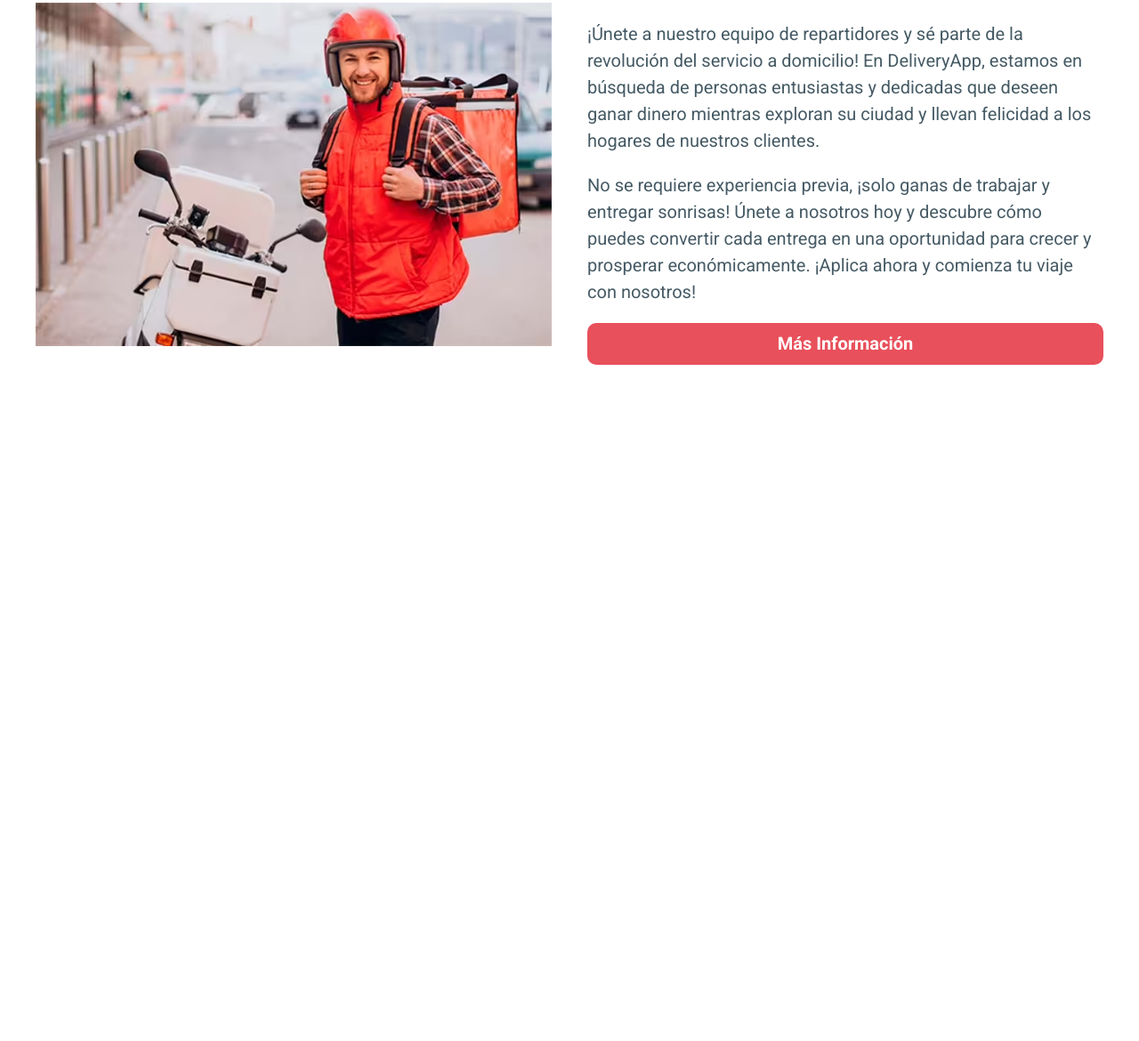
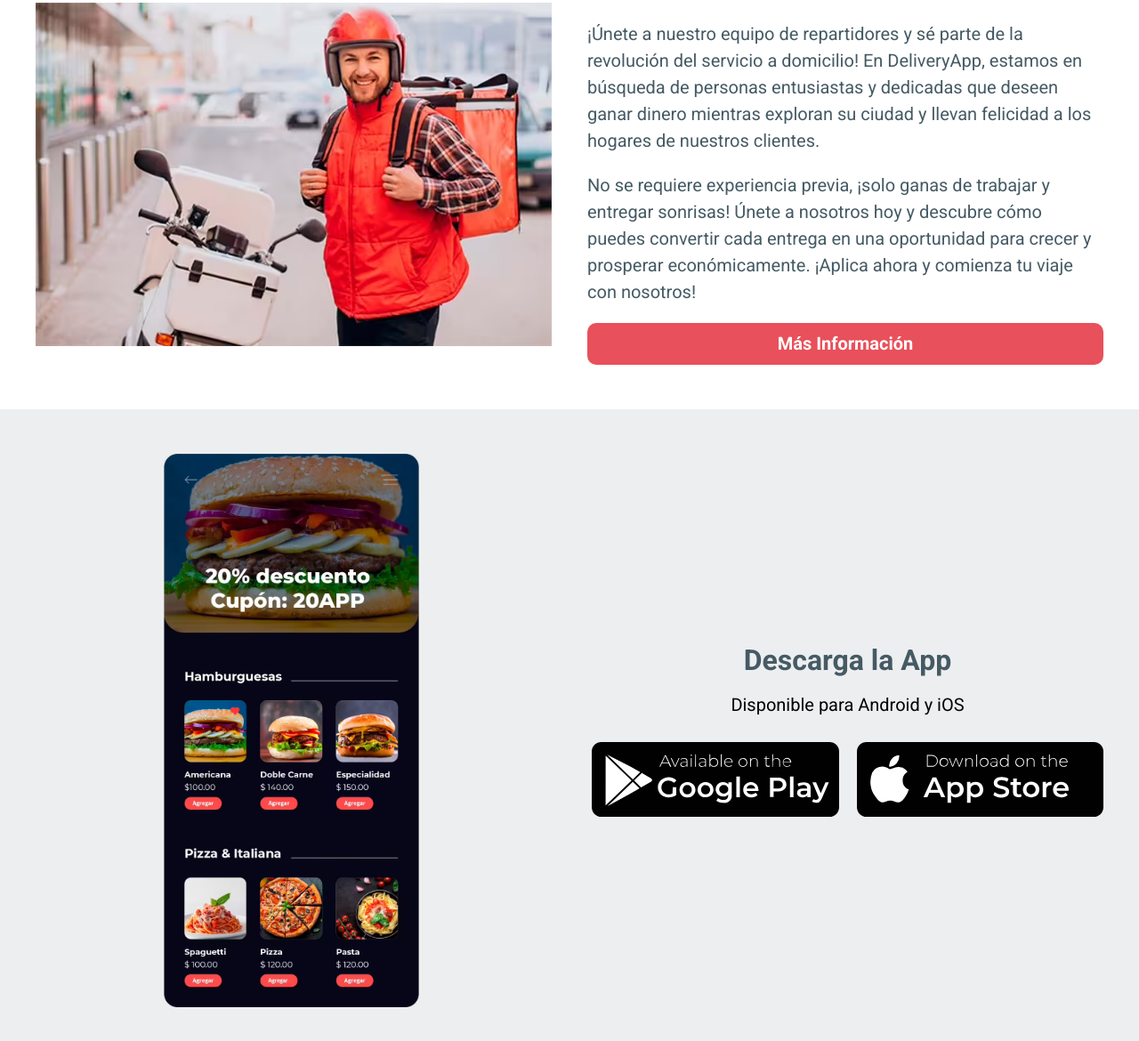
Before and after one commit to Devchris256/deliveryApp, a website: page index.html in a window 1280 px wide. Shown: the part 5330-6500 px from the top of the page at 89% size. Before the commit the page ends 5790 px from the top, so only its background shows below. Drawn offline with Linux system fonts and the light colour scheme.

Commit message:
finaliza seccion 'descarga'

```diff
--- a/index.html
+++ b/index.html
@@ -429,5 +429,30 @@
             </div>
         </div>
     </section>
+    <section class="download">
+        <div class="wrapper">
+            <div class="download__content">
+                <div class="download__image">
+                    <picture>
+                        <source srcset="./build/img/app.avif" type="image/avif">
+                        <source srcset="./build/img/app.webp" type="image/webp">
+                        <img loading="lazy" class="download__img" src="./build/img/app.png" alt="Capura de la App Movil de DeliveryApp">
+                    </picture>
+                </div>
+                <div class="store">
+                    <h3 class="store__title">Descarga la App</h3>
+                    <p class="store__text">Disponible para Android y iOS</p>
+                    <div class="store__options">
+                        <a href="https://www.apple.com/la/app-store/" target="_blank" class="store__img">
+                            <img src="./build/img/tienda-android.svg" alt="Tienda App Store">
+                        </a>
+                        <a href="https://play.google.com/store/games?hl=es_PE&gl=US&pli=1" target="_blank" class="store__img">
+                            <img src="./build/img/tienda-apple.svg" alt="Tienda Google Play">
+                        </a>
+                    </div> <!-- store option -->
+                </div> <!-- store -->
+            </div>
+        </div>
+    </section>
 </body>
 </html>
--- a/src/scss/app.scss
+++ b/src/scss/app.scss
@@ -5,3 +5,4 @@
 @use 'testimonials';
 @use 'restaurants';
 @use 'distributors';
+@use 'descarga';
--- /dev/null
+++ b/src/scss/descarga/_download.scss
@@ -0,0 +1,35 @@
+@use '../base/variables' as v;
+@use '../base/mixins' as m;
+
+.download {
+    padding-block: 3.125rem;
+    background: v.$greyLight;
+
+    &__content {
+        display: flex;
+        flex-direction: column-reverse;
+    }
+
+    &__image {
+        inline-size: 50%;
+        margin: 3.125rem auto 0 auto;
+        transition: scale .3s, transform .3s;
+
+        &:hover {
+            scale: 1.1;
+            transform: rotate(5deg);
+        }
+    }
+
+    @include m.tablet {
+        &__content {
+            @include m.grid(2, 3.125rem);
+            align-items: center;
+        }
+
+        &__image {
+            margin-block-start: 0;
+        }
+    }
+
+}
--- /dev/null
+++ b/src/scss/descarga/_index.scss
@@ -0,0 +1,2 @@
+@forward 'download';
+@forward 'store';
--- /dev/null
+++ b/src/scss/descarga/_store.scss
@@ -0,0 +1,25 @@
+@use '../base/variables' as v;
+@use '../base/mixins' as m;
+
+.store {
+    text-align: center;
+    &__title {
+        color: v.$secondary;
+        margin: 0;
+    }
+
+    &__text {
+        margin: 1.25rem 0 1.875rem 0;
+    }
+
+    &__options {
+        display: flex;
+        align-items: center;
+        gap: 1.25rem;
+    }
+
+    &__img {
+        inline-size: 100%;
+    }
+
+}
```
Also changed, not shown: build/css/app.css, 1 other file.
